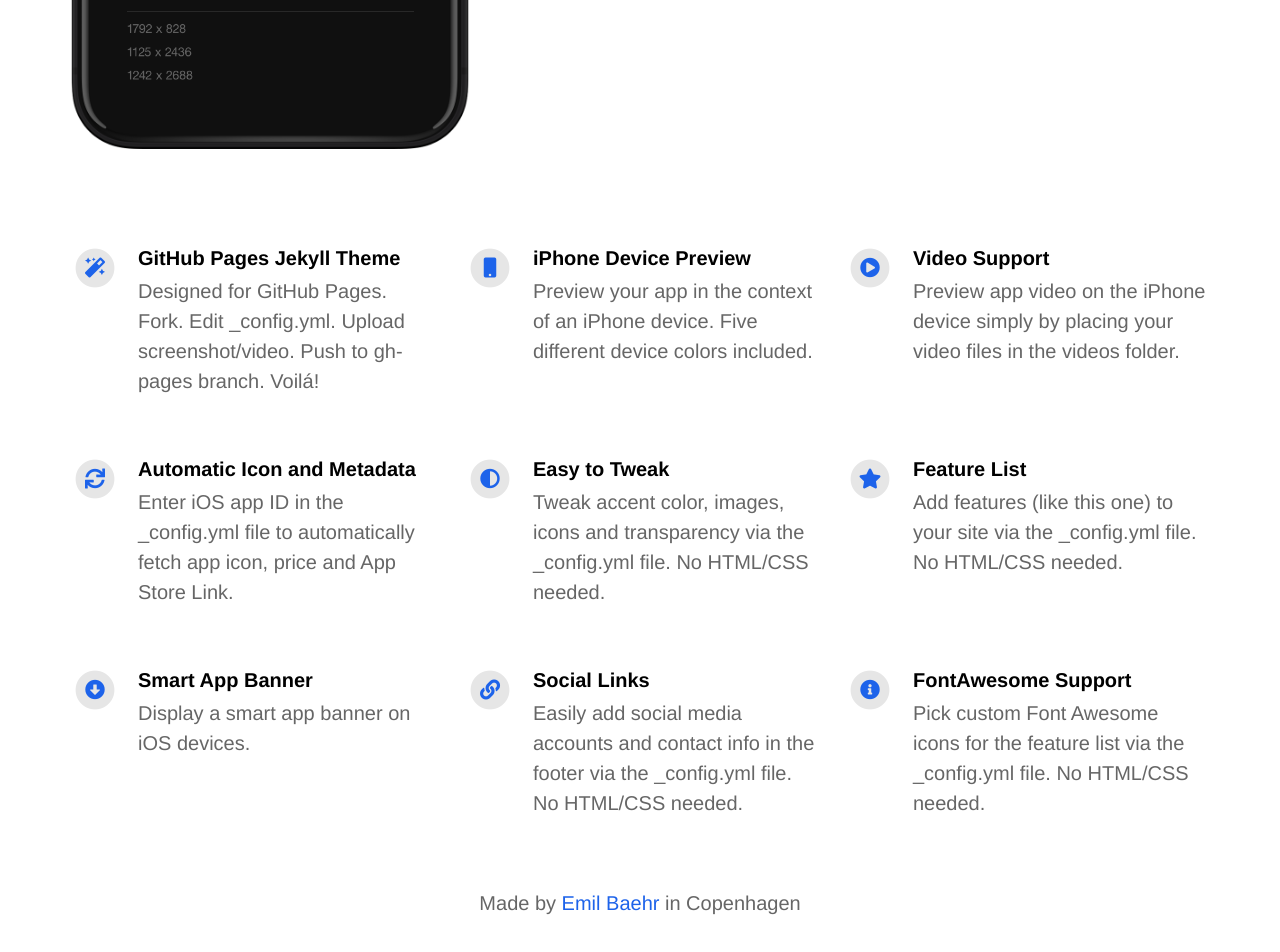
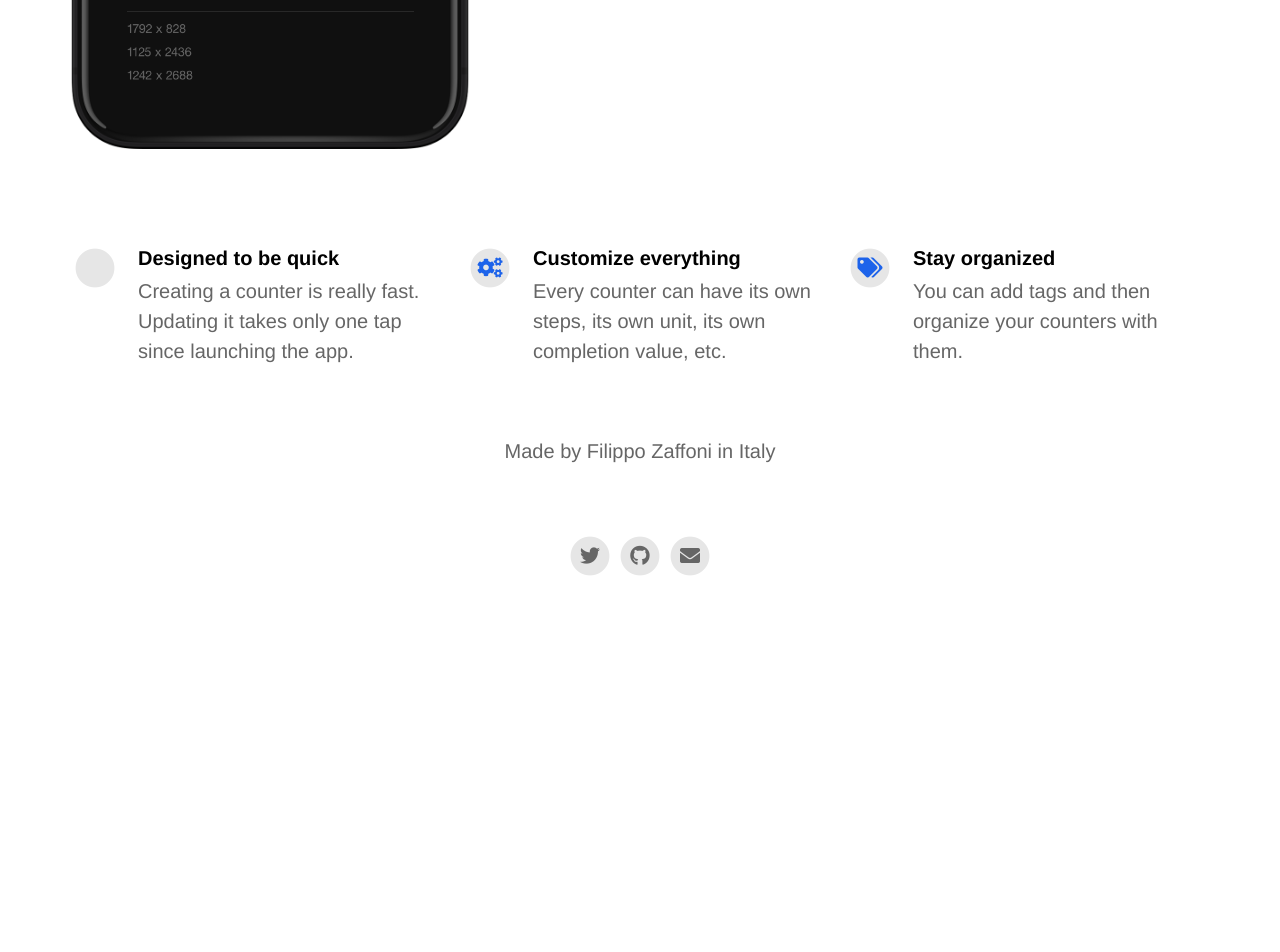
Before and after one commit to nekonora/PlusOne, a Jekyll site: the page built from docs/index.html, in a window 1280 px wide and 1400 px high, scrolled down 534 px. Shown: the part 302-1254 px from the top of the window. Built offline with Jekyll 4.4.1, drawn with Linux system fonts in a browser that asks for light colours; nearby versions of some CDN libraries; after the commit the page ends 1482 px from its top, so only the background shows below that; some of the changed text lies outside the part shown.

Commit message:
Page tweaks

```diff
--- a/docs/_config.yml
+++ b/docs/_config.yml
@@ -9,21 +9,21 @@ presskit_download_link                    :
 app_icon                                  : # assets/appicon.png                      # Automatically populates if not set and if iOS app ID is set.  Otherwise enter path to icon file manually.
 app_name                                  :                                           # Automatically populates if not set and if iOS app ID is set.  Otherwise enter manually.
 app_price                                 :                                           # Automatically populates if not set and if iOS app ID is set.  Otherwise enter manually.
-app_description                           : Write a short tagline for your app.
+app_description                           : A simple, configurable counter.
 
 enable_smart_app_banner                   : true                                      # Set to true to show a smart app banner at top of page on mobile devices.
 
 
 
 # Information About Yourself
-your_name                                 : Emil Baehr
-your_link                                 : https://emilbaehr.com
-your_city                                 : Copenhagen
-email_address                             : emil.baehr@gmail.com
+your_name                                 : Filippo Zaffoni
+your_link                                 :
+your_city                                 : Italy
+email_address                             : fi.za at outlook.com
 facebook_username                         :
-instagram_username                        : ebaehr
-twitter_username                          : ebaehr
-github_username                           : emilbaehr
+instagram_username                        :
+twitter_username                          : _nknr
+github_username                           : nekonora
 youtube_username                          :
 
 
@@ -31,45 +31,17 @@ youtube_username                          :
 # Feature List                            Edit, add or remove features to be presented.
 features                                  :
 
-  - title                                 : GitHub Pages Jekyll Theme
-    description                           : Designed for GitHub Pages. Fork. Edit _config.yml. Upload screenshot/video. Push to gh-pages branch. Voilá!
-    fontawesome_icon_name                 : magic
+  - title                                 : Designed to be quick
+    description                           : Creating a counter is really fast. Updating it takes only one tap since launching the app.
+    fontawesome_icon_name                 : space_shuttle
 
-  - title                                 : iPhone Device Preview
-    description                           : Preview your app in the context of an iPhone device. Five different device colors included.
-    fontawesome_icon_name                 : mobile
+  - title                                 : Customize everything
+    description                           : Every counter can have its own steps, its own unit, its own completion value, etc.
+    fontawesome_icon_name                 : cogs
 
-  - title                                 : Video Support
-    description                           : Preview app video on the iPhone device simply by placing your video files in the videos folder.
-    fontawesome_icon_name                 : play-circle
-
-  - title                                 : Automatic Icon and Metadata
-    description                           : Enter iOS app ID in the _config.yml file to automatically fetch app icon, price and App Store Link.
-    fontawesome_icon_name                 : sync
-
-  - title                                 : Easy to Tweak
-    description                           : Tweak accent color, images, icons and transparency via the _config.yml file. No HTML/CSS needed.
-    fontawesome_icon_name                 : adjust
-
-  - title                                 : Feature List
-    description                           : Add features (like this one) to your site via the _config.yml file. No HTML/CSS needed.
-    fontawesome_icon_name                 : star
-
-  - title                                 : Smart App Banner
-    description                           : Display a smart app banner on iOS devices.
-    fontawesome_icon_name                 : arrow-alt-circle-down
-
-  - title                                 : Social Links
-    description                           : Easily add social media accounts and contact info in the footer via the _config.yml file. No HTML/CSS needed.
-    fontawesome_icon_name                 : link
-
-  - title                                 : FontAwesome Support
-    description                           : Pick custom Font Awesome icons for the feature list via the _config.yml file. No HTML/CSS needed.
-    fontawesome_icon_name                 : info-circle
-
-  - title                                 : # New Feature Title
-    description                           : # New Feature Description
-    fontawesome_icon_name                 : # Enter Font Awesome icon name (e.g. star). Find icons on fontawesome.com/icons.
+  - title                                 : Stay organized
+    description                           : You can add tags and then organize your counters with them.
+    fontawesome_icon_name                 : tags
 
 
 
```
